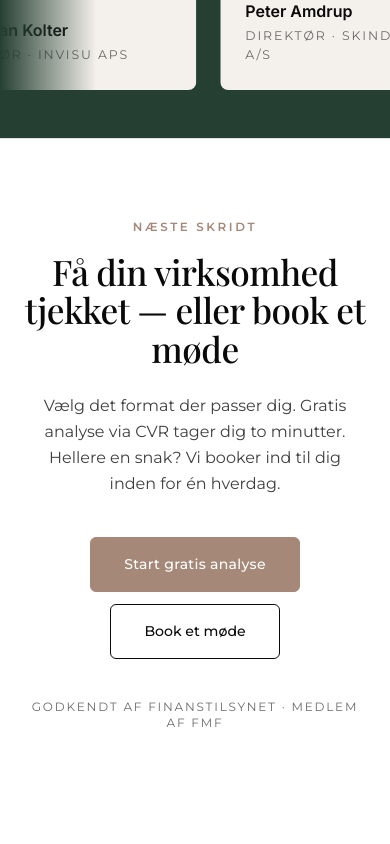
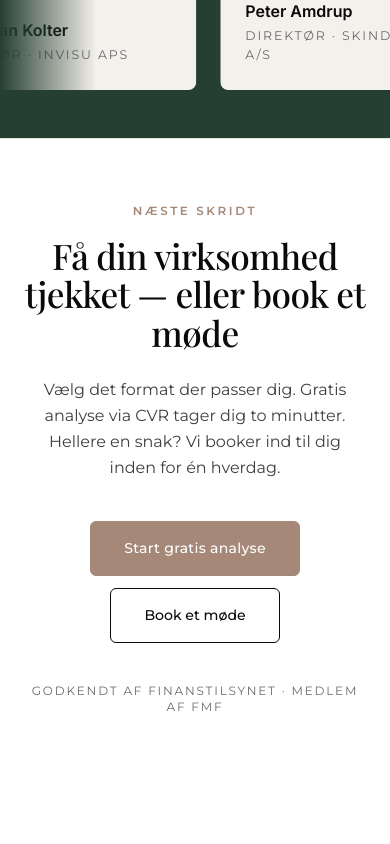
Before and after one commit to Kolter599/nordan-risk-partners, a Next.js app: page / in a window 390 px wide. Shown: the part 4740-5584 px from the top of the page. Built offline with nearby package versions, Linux system fonts and the light colour scheme.

Commit message:
fix: breathing room on bottom CTA for mobile

```diff
--- a/app/page.tsx
+++ b/app/page.tsx
@@ -195,7 +195,7 @@ export default function Home() {
       />
 
       {/* BOTTOM DUAL CTA */}
-      <section id="lead" className="py-20 md:py-28 bg-white">
+      <section id="lead" className="py-16 sm:py-20 md:py-28 bg-white">
         <div className="mx-auto max-w-[1200px] px-6 md:px-10 text-center">
           <div className="eyebrow mb-4">Næste skridt</div>
           <h2 className="display-lg mb-6 max-w-3xl mx-auto">Få din virksomhed tjekket — eller book et møde</h2>
```
